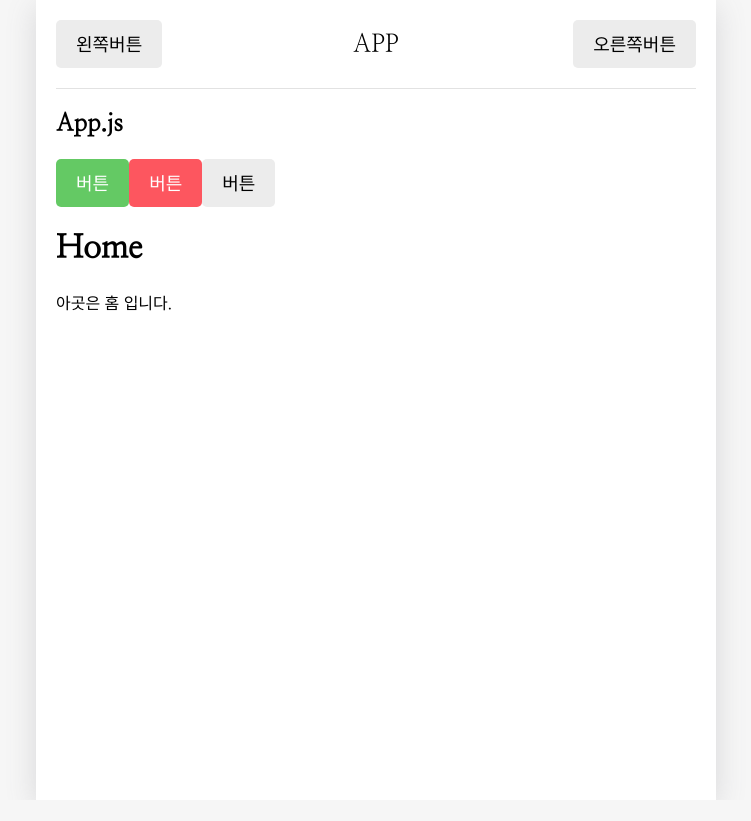
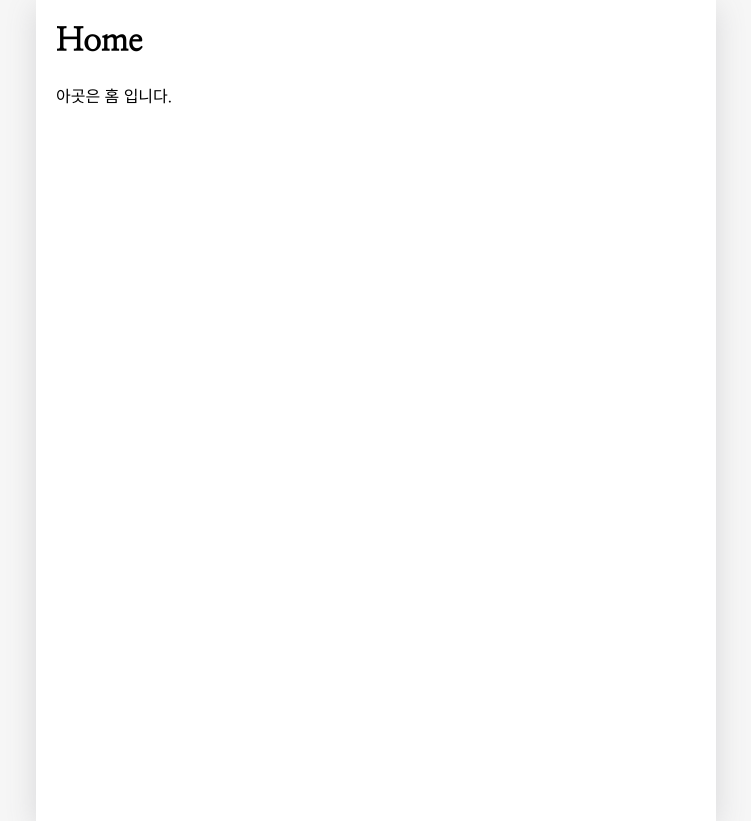
Before and after one commit to okdol1/Emotion-Diary, a React (Create React App) app: page / in a window 1280 px wide. Shown: the whole page, without its empty margins (264-1015 px from the left). Before the commit the page ends 800 px from the top, so only its background shows below. Built offline with nearby package versions, Linux system fonts and the light colour scheme; a web font is replaced by a local one.

Commit message:
test 코드 제거

```diff
--- a/src/App.js
+++ b/src/App.js
@@ -4,40 +4,11 @@ import Home from "./pages/Home";
 import Diary from "./pages/Diary";
 import Edit from "./pages/Edit";
 import New from "./pages/New";
-import MyButton from "./components/MyButton";
-import MyHeader from "./components/MyHeader";
 
 function App() {
-  const env = process.env;
-  env.PUBLIC_URL = env.PUBLIC_URL || "";
-
   return (
     <BrowserRouter>
       <div className="App">
-        <MyHeader
-          headText={"APP"}
-          leftChild={
-            <MyButton text={"왼쪽버튼"} onClick={() => alert("왼쪽 클릭")} />
-          }
-          rightChild={
-            <MyButton
-              text={"오른쪽버튼"}
-              onClick={() => alert("오른쪽 클릭")}
-            />
-          }
-        />
-        <h2>App.js</h2>
-        <MyButton
-          text={"버튼"}
-          onClick={() => alert("버튼 클릭")}
-          type={"positive"}
-        />
-        <MyButton
-          text={"버튼"}
-          onClick={() => alert("버튼 클릭")}
-          type={"negative"}
-        />
-        <MyButton text={"버튼"} onClick={() => alert("버튼 클릭")} />
         <Routes>
           <Route path="/" element={<Home />} />
           <Route path="/new" element={<New />} />
```
